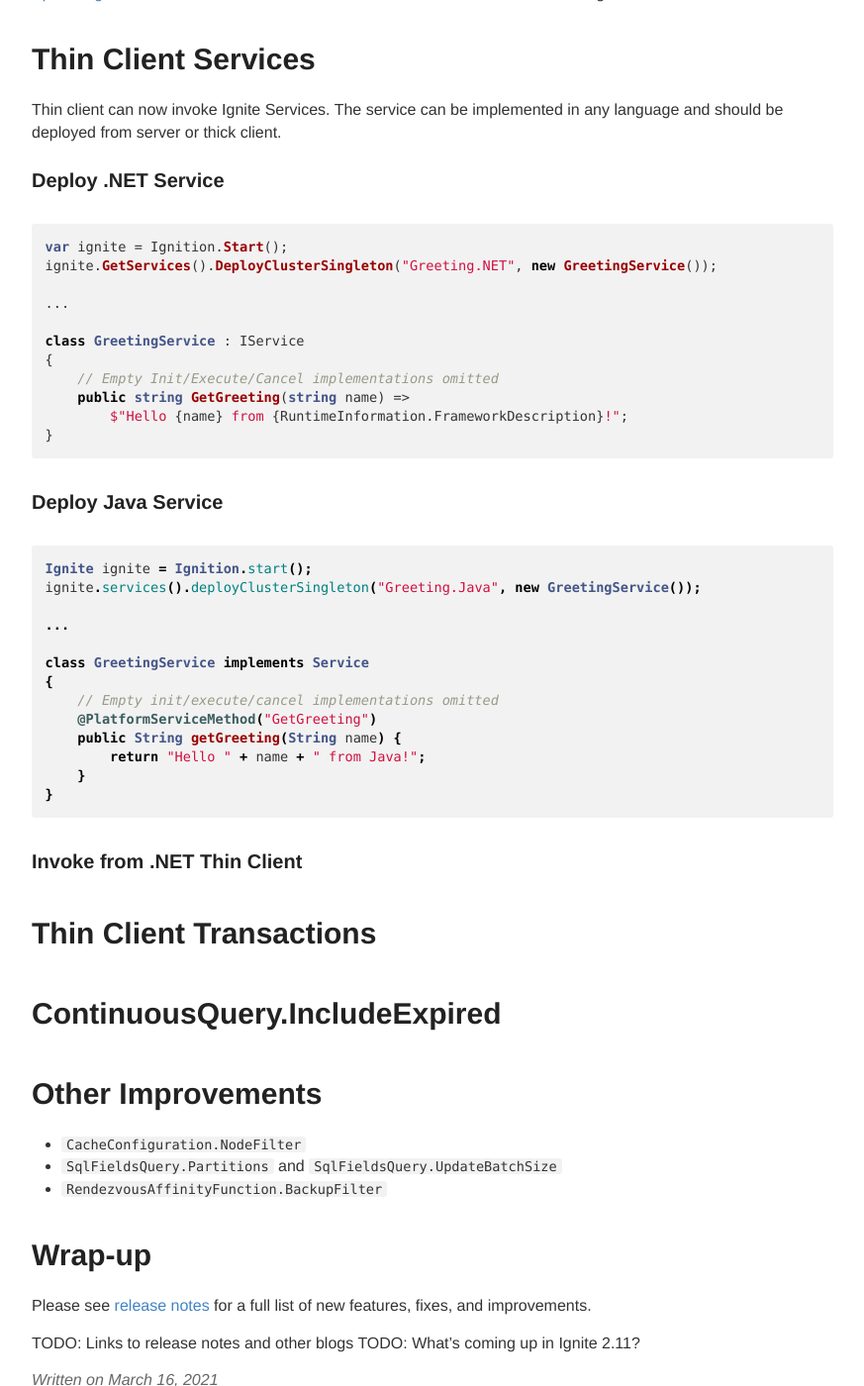
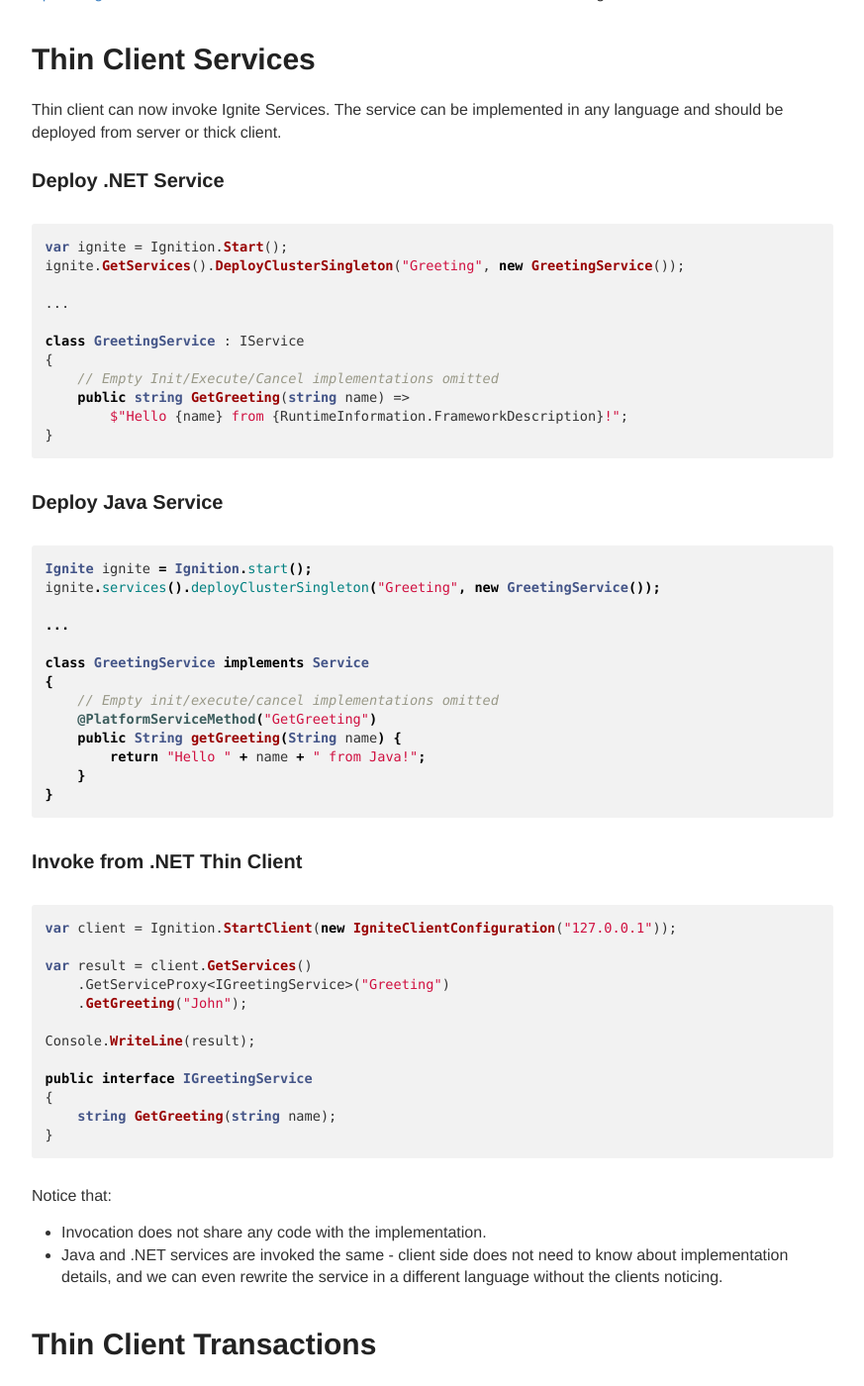
Before and after one commit to ptupitsyn/ptupitsyn.github.io, a Jekyll site: the page built from _posts/2021-03-16-Whats-New-In-Ignite-Net-2.10.md, in a window 1280 px wide and 1400 px high, scrolled down 245 px. Shown: the whole window at 99% size, without its empty margins (203-1076 px from the left). Built offline with Jekyll 4.4.1, drawn with Linux system fonts in a browser that asks for light colours; comment, search, counter and statistics services are not loaded.

Commit message:
wip Ignite 2.10

````diff
--- a/_posts/2021-03-16-Whats-New-In-Ignite-Net-2.10.md
+++ b/_posts/2021-03-16-Whats-New-In-Ignite-Net-2.10.md
@@ -48,6 +48,25 @@
 
 ### Invoke from .NET Thin Client
 
+```cs
+var client = Ignition.StartClient(new IgniteClientConfiguration("127.0.0.1"));
+
+var result = client.GetServices()
+    .GetServiceProxy<IGreetingService>("Greeting")
+    .GetGreeting("John");
+
+Console.WriteLine(result);
+
+public interface IGreetingService
+{
+    string GetGreeting(string name);
+}
+```
+
+Notice that:
+* Invocation does not share any code with the implementation.
+* Java and .NET services are invoked the same - client side does not need to know about implementation details,
+  and we can even rewrite the service in a different language without the clients noticing.
 
 # Thin Client Transactions
 
````
Also changed, not shown: other parts of _posts/2021-03-16-Whats-New-In-Ignite-Net-2.10.md (+2 -2 lines).
